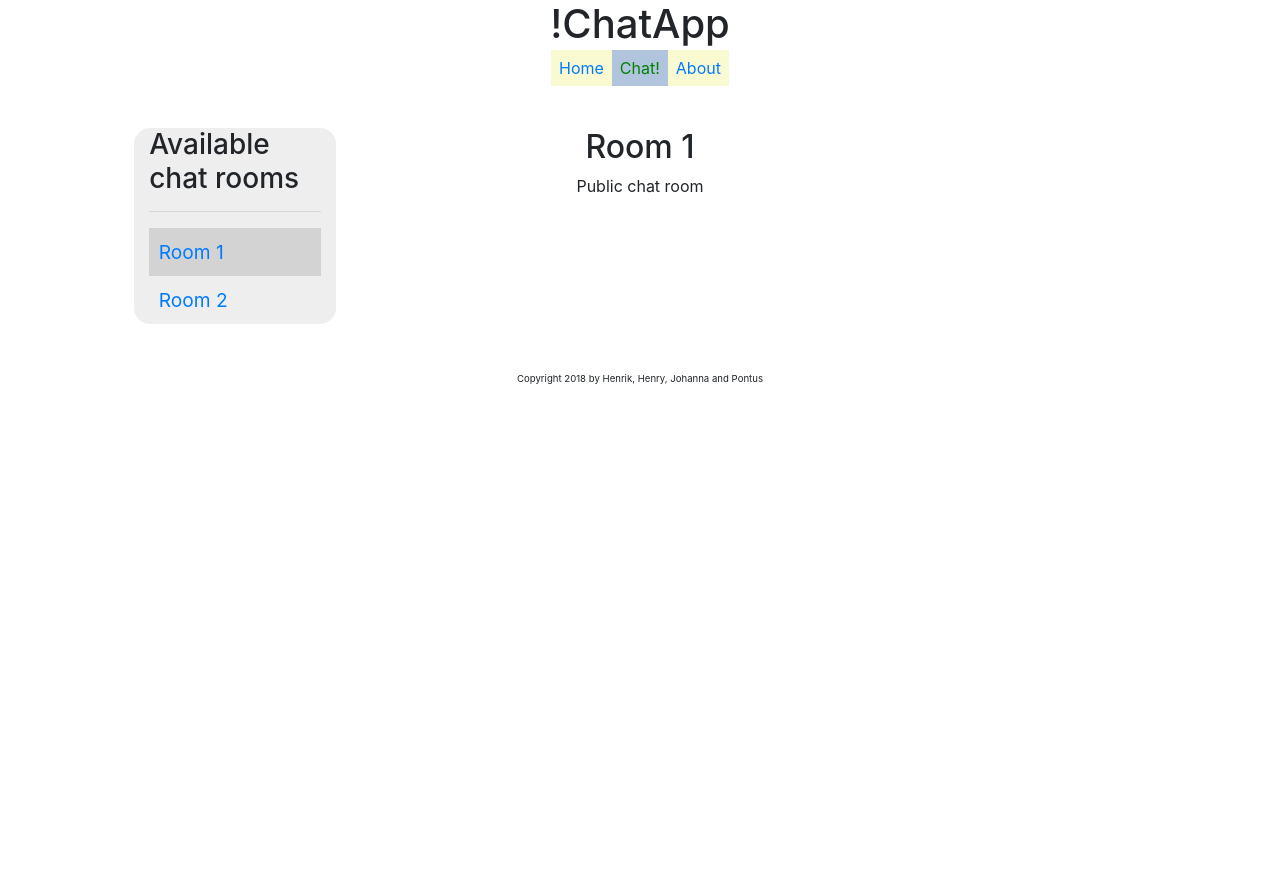
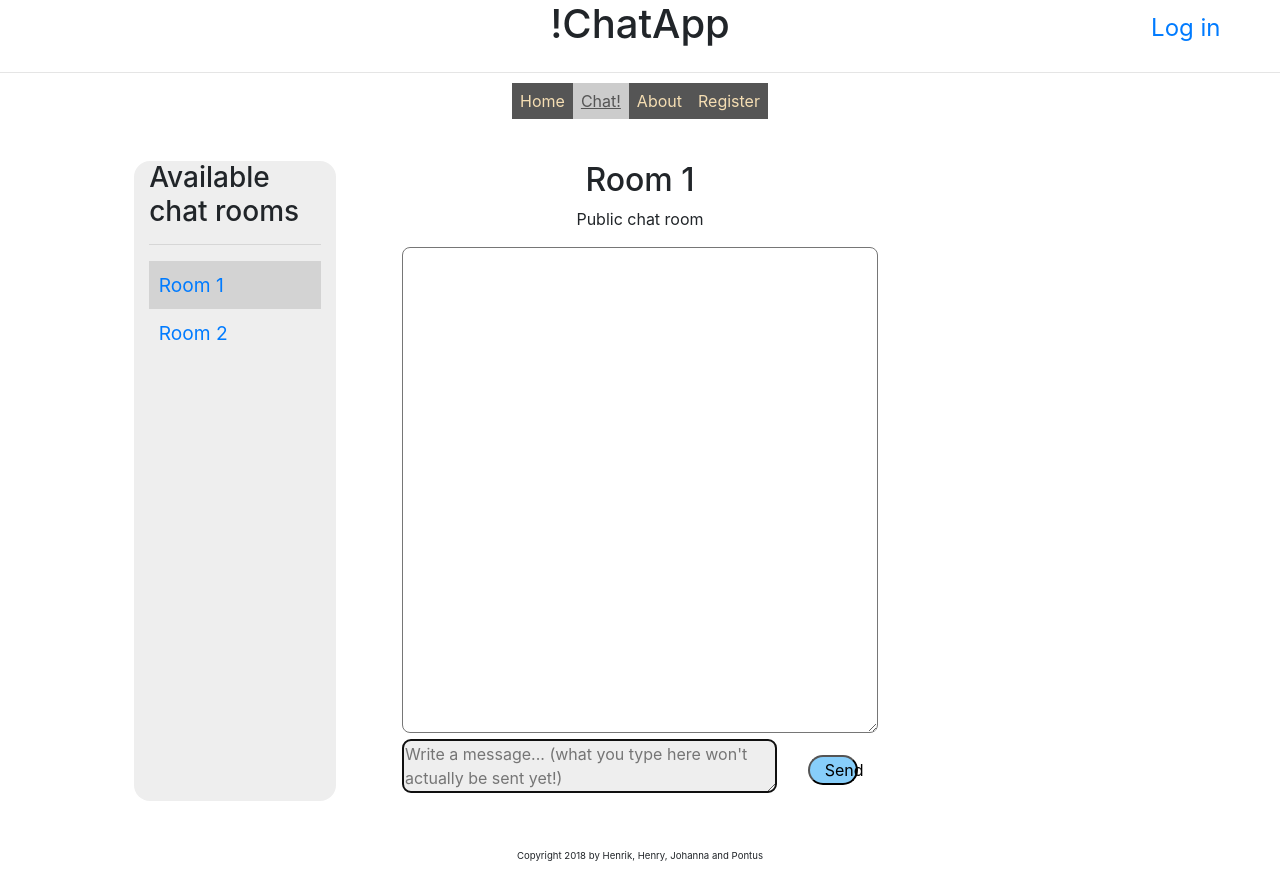
Before and after one commit to pontusstjerna/chatapp, a React app in the folder frontend/chatapp/: page /#/chat/room1 in a window 1280 px wide. Before the commit the page ends 800 px from the top, so only its background shows below. Built offline with nearby package versions, Linux system fonts and the light colour scheme.

Commit message:
Done with some simple fake chat rooms. I SUCK AT CSS!

```diff
--- a/frontend/chatapp/src/components/chatroom-view/components/chatwindow.js
+++ b/frontend/chatapp/src/components/chatroom-view/components/chatwindow.js
@@ -1,8 +1,63 @@
 import React, { Component } from 'react';
 
+import '../../../styles/chatwindow.css';
+
 class ChatWindow extends Component {
+
+    constructor(props) {
+        super(props);
+
+        this.state = {
+            content: '',
+            input: '',
+            user: 'Anonymous'
+        };
+    }
+
+    send() {
+        console.log('Sent: ' + this.state.input);
+        let msg = this.state.user + ': ' + this.state.input;
+        this.setState({content: this.state.content + msg + '\n'});
+        this.setState({input: ''});
+        // TODO: Send for real
+    }
+
     render() {
-
+        return (
+            <div>
+                <div className="row">
+                    <div className="offset-md-1 col-md-10">
+                        <textarea
+                            className="chat-content"
+                            rows="20"
+                            readOnly
+                            value={this.state.content}
+                            />
+                    </div>
+                </div>
+                <div className="row">
+                    <div className="offset-md-1 col-md-8">
+                        <textarea
+                            className="chat-input"
+                            value={this.state.input}
+                            placeholder="Write a message... (what you type here won't actually be sent yet!)"
+                            autoFocus
+                            onChange={e => {
+                                if (e.target.value !== '\n') {
+                                    this.setState({input: e.target.value});
+                                }
+                            }}
+                            onKeyPress={e => {
+                                        if (e.key === 'Enter') {
+                                            this.send();
+                                        }
+                                    }}
+                            />
+                    </div>
+                    <button onClick={() => this.send()} className="col-md-1 btn-send">Send</button>
+                </div>
+            </div>
+        );
     };
 }
 
--- a/frontend/chatapp/src/components/chatroom-view/index.js
+++ b/frontend/chatapp/src/components/chatroom-view/index.js
@@ -1,4 +1,6 @@
 import React, { Component } from 'react';
+
+import ChatWindow from './components/chatwindow.js';
 
 class ChatroomView extends Component {
     render() {
@@ -6,7 +8,7 @@ class ChatroomView extends Component {
             <div>
                 <h2>{this.props.name}</h2>
                 <p>Public chat room</p>
-
+                <ChatWindow room={this.props.name} />
             </div>
         );
     }
--- a/frontend/chatapp/src/components/frame/index.js
+++ b/frontend/chatapp/src/components/frame/index.js
@@ -32,18 +32,22 @@ class Frame extends Component {
         return (
             <HashRouter>
                 <div className="text-center">
-                    <h1>!ChatApp</h1>
+                    <div className="row">
+                        <h1 className="offset-md-2 col-md-8">!ChatApp</h1>
+                        <a id="login" className="col-md-2" href="https://www.google.com">Log in</a>
+                    </div>
+                    <hr/>
                     <div>
                         <NavLink className="menu-item" exact to="/">Home</NavLink>
                         <NavLink className="menu-item" to="/chat">Chat!</NavLink>
                         <NavLink className="menu-item" to="/about">About</NavLink>
+                        <NavLink className="menu-item" to="/register">Register</NavLink>
                     </div>
                     { /* PUT ALL CONTENT HERE */}
                     <div className="content">
                         <Route exact path="/" component={HomeView} />
                         <Route path="/chat" component={ChatroomsView} />
                         <Route path="/about" component={AboutView} />
-                        {/* <Route path="/chat" component={undefined} /> */}
                     </div>
                 <Footer />
                 </div>
--- /dev/null
+++ b/frontend/chatapp/src/styles/chatwindow.css
@@ -0,0 +1,18 @@
+textarea {
+    width: 100%;
+}
+
+.chat-content {
+    border-radius: 0.5em;
+}
+
+.chat-input {
+    background-color: #EEEEEE;
+    border-radius: 0.5em;
+}
+
+.btn-send {
+    margin: 1em;
+    border-radius: 1em;
+    background-color: lightskyblue;
+}
--- a/frontend/chatapp/src/styles/frame.css
+++ b/frontend/chatapp/src/styles/frame.css
@@ -1,5 +1,6 @@
 .menu-item {
-    background-color: lightgoldenrodyellow;
+    background-color: #555555;
+    color: wheat;
     padding: 0.5em;
 }
 
@@ -10,10 +11,16 @@
 }
 
 .active {
-    color: green;
-    background-color: lightsteelblue;
+    color: #555555;
+    background-color: #CCCCCC;
+    text-decoration: underline;
 }
 
 .content {
     margin: 3em;
 }
+
+#login {
+    font-size: 1.5em;
+    align-self: center;
+}
```
